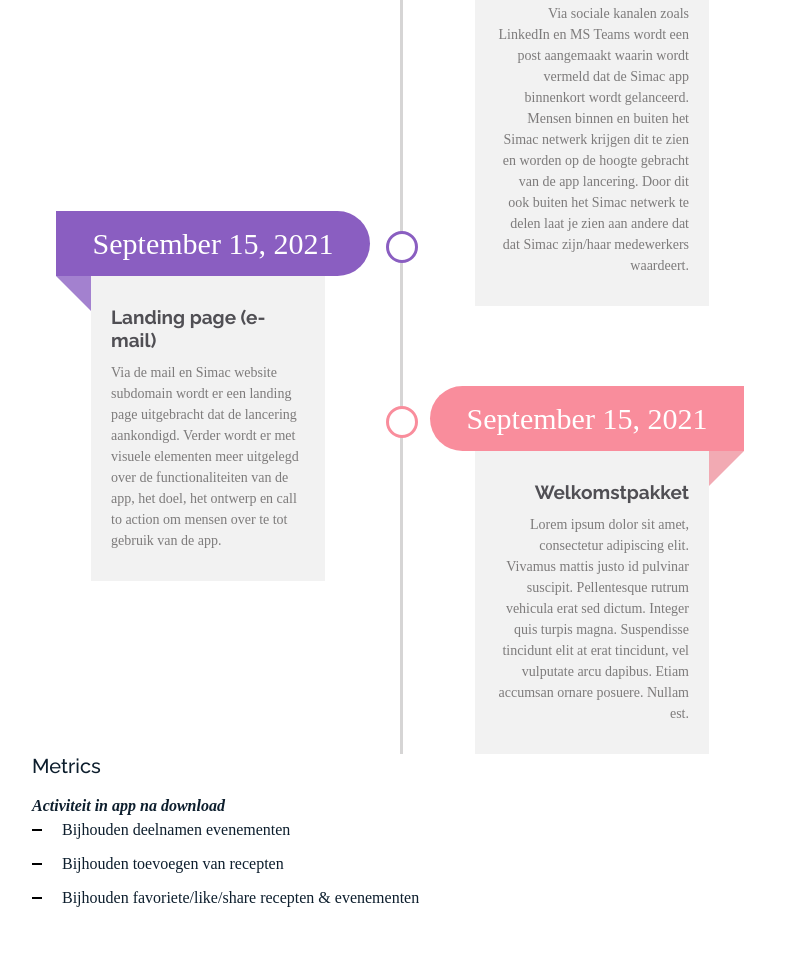
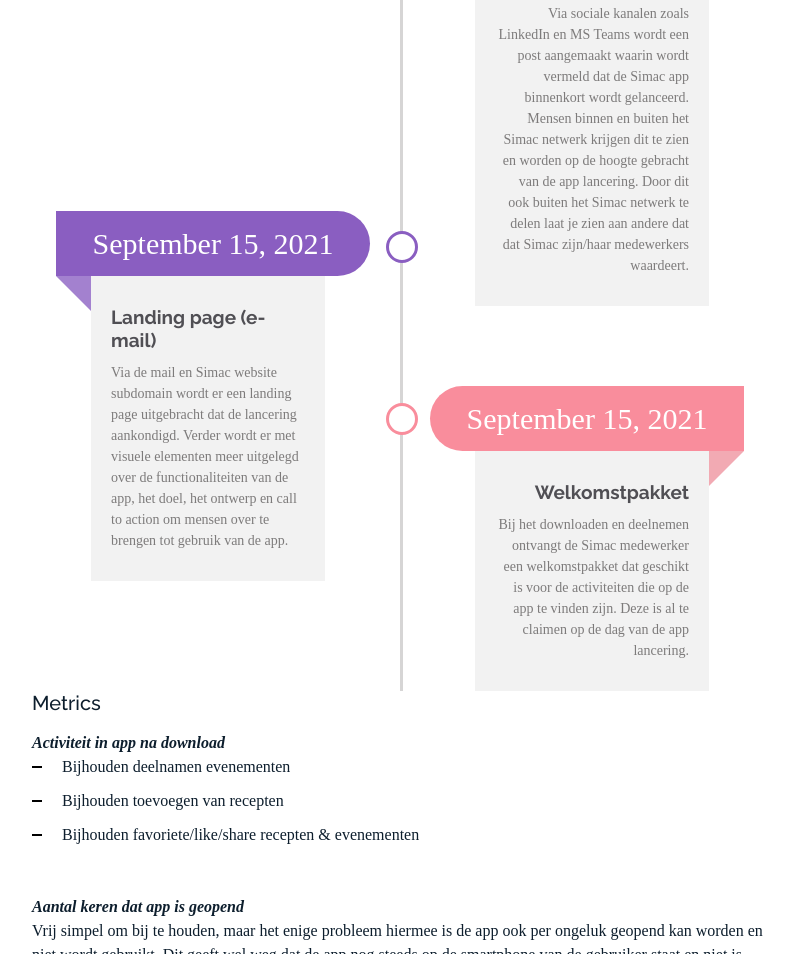
Before and after one commit to YassinAO/yassinao.github.io, a plain HTML site: page college/period-2/marketing-strategy/index.html in a window 1280 px wide. Shown: the part 2762-3716 px from the top of the page, without its empty margins (50-843 px from the left). Drawn offline with Linux system fonts and the light colour scheme; a web font is replaced by a local one.

Commit message:
content update

```diff
--- a/college/period-2/marketing-strategy/index.html
+++ b/college/period-2/marketing-strategy/index.html
@@ -254,7 +254,8 @@
                         <p class="description">
                           Via de mail en Simac website subdomain wordt er een landing page uitgebracht dat de lancering
                           aankondigd. Verder wordt er met visuele elementen meer uitgelegd over de functionaliteiten van
-                          de app, het doel, het ontwerp en call to action om mensen over te tot gebruik van de app.
+                          de app, het doel, het ontwerp en call to action om mensen over te brengen tot gebruik van de
+                          app.
                         </p>
                       </div>
                     </div>
@@ -264,10 +265,9 @@
                       <div class="timeline-content">
                         <h3 class="title">Welkomstpakket</h3>
                         <p class="description">
-                          Lorem ipsum dolor sit amet, consectetur adipiscing elit. Vivamus mattis justo id pulvinar
-                          suscipit. Pellentesque rutrum vehicula erat sed dictum. Integer quis turpis magna. Suspendisse
-                          tincidunt elit at erat tincidunt, vel vulputate arcu dapibus. Etiam accumsan ornare posuere.
-                          Nullam est.
+                          Bij het downloaden en deelnemen ontvangt de Simac medewerker een welkomstpakket dat
+                          geschikt is voor de activiteiten die op de app te vinden zijn. Deze is al te claimen op de dag
+                          van de app lancering.
                         </p>
                       </div>
                     </div>
```
